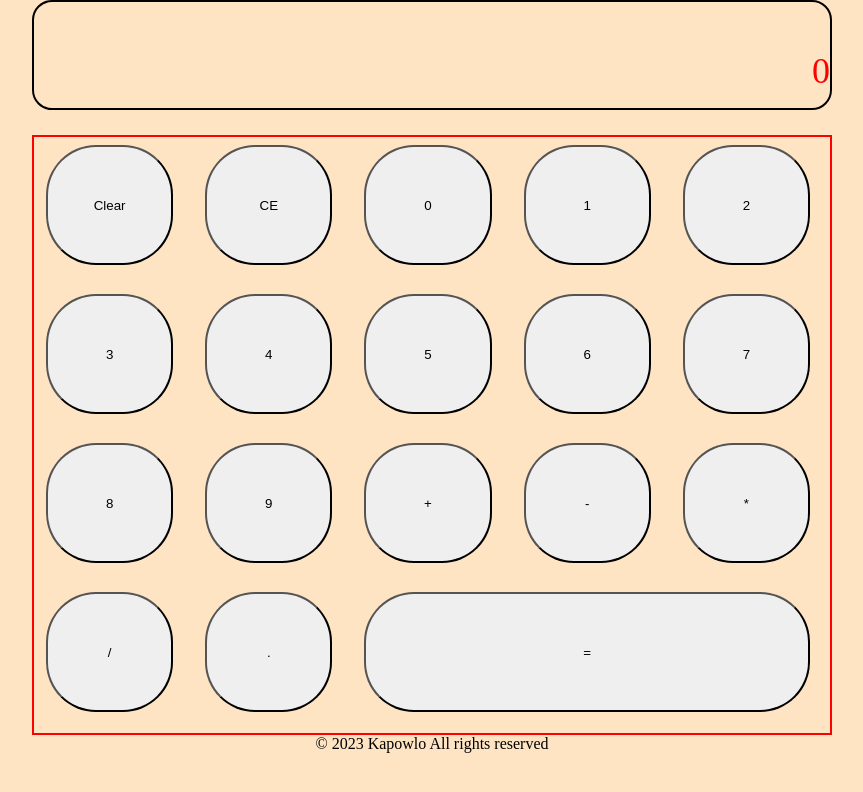
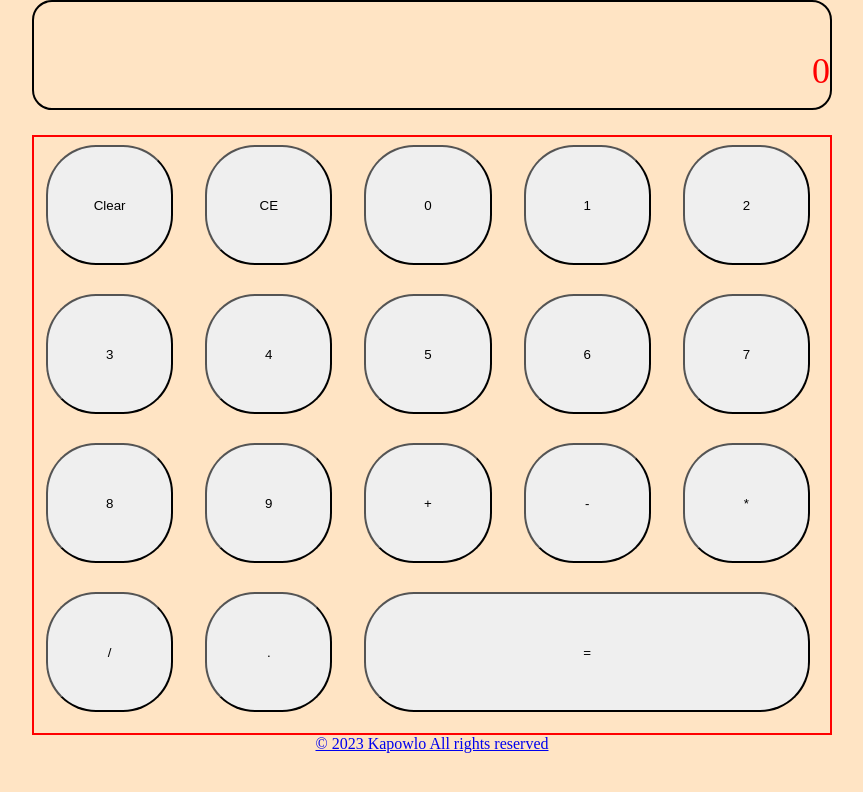
Before and after one commit to kapowlo/odin-calculator, a plain HTML site: page index.html in a window 1280 px wide. Shown: the whole page, without its empty margins (208-1071 px from the left). Drawn offline with Linux system fonts and the light colour scheme.

Commit message:
Added a link contains some info on copyright laws

```diff
--- a/index.html
+++ b/index.html
@@ -38,7 +38,8 @@
 
     </div>
     <footer>
-        <p>&copy; 2023 Kapowlo All rights reserved</p>
+        <p id="copyright"><a href="https://www.copyright.gov/what-is-copyright/" target="_blank">&copy; 2023
+                Kapowlo All rights reserved</a></p>
     </footer>
 </body>
 
```
